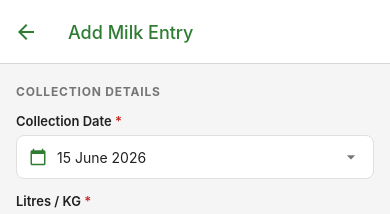
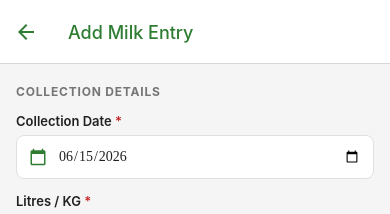
Before and after one commit to CrazeSliit/farmersalary, a React Native app: screen /MilkEntry in a window 390 px wide. Shown: the top 214 px of the page. Built offline with nearby package versions, Linux system fonts and the light colour scheme; no server answers.

Commit message:
Add web date input support in MilkEntryScreen and maintain existing functionality for mobile

```diff
--- a/src/screens/MilkEntryScreen.jsx
+++ b/src/screens/MilkEntryScreen.jsx
@@ -254,6 +254,31 @@ export default function MilkEntryScreen({ navigation, route }) {
         <Text style={styles.label}>
           Collection Date <Text style={styles.asterisk}>*</Text>
         </Text>
+
+        {Platform.OS === 'web' ? (
+          <View style={styles.dateField}>
+            <MaterialIcons name="calendar-today" size={18} color={COLORS.primary} />
+            <input
+              type="date"
+              value={toISO(formData.date)}
+              max={toISO(new Date())}
+              onChange={(e) => {
+                if (e.target.value) setField('date', parseLocalDate(e.target.value));
+              }}
+              style={{
+                flex: 1,
+                border: 'none',
+                outline: 'none',
+                fontSize: 14,
+                color: COLORS.text,
+                backgroundColor: 'transparent',
+                cursor: 'pointer',
+                fontFamily: 'inherit',
+              }}
+            />
+          </View>
+        ) : (
+          <>
             <TouchableOpacity
               style={styles.dateField}
               onPress={() => setShowDatePicker(true)}
@@ -275,6 +300,8 @@ export default function MilkEntryScreen({ navigation, route }) {
                   if (selected) setField('date', selected);
                 }}
               />
+            )}
+          </>
         )}
 
         <CustomInput
```
Lines whose indentation alone changed are shown as unchanged.
